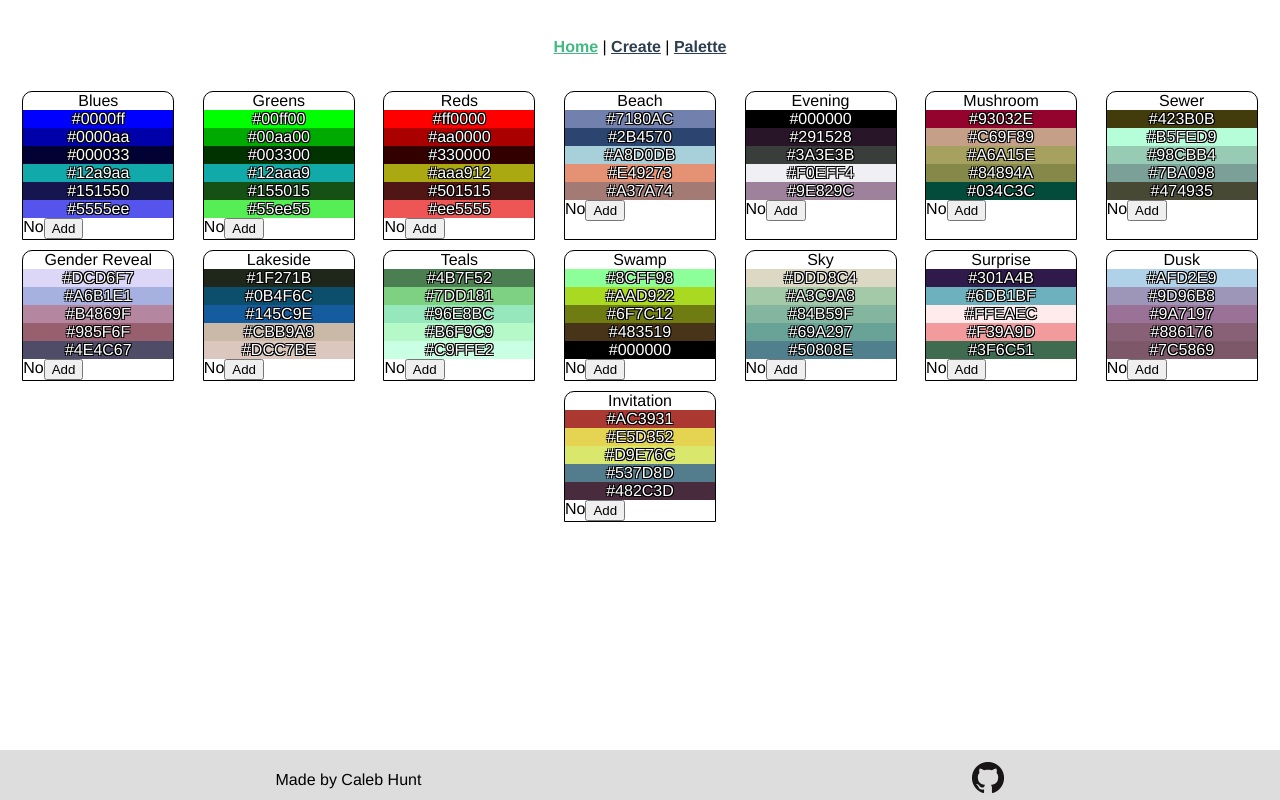
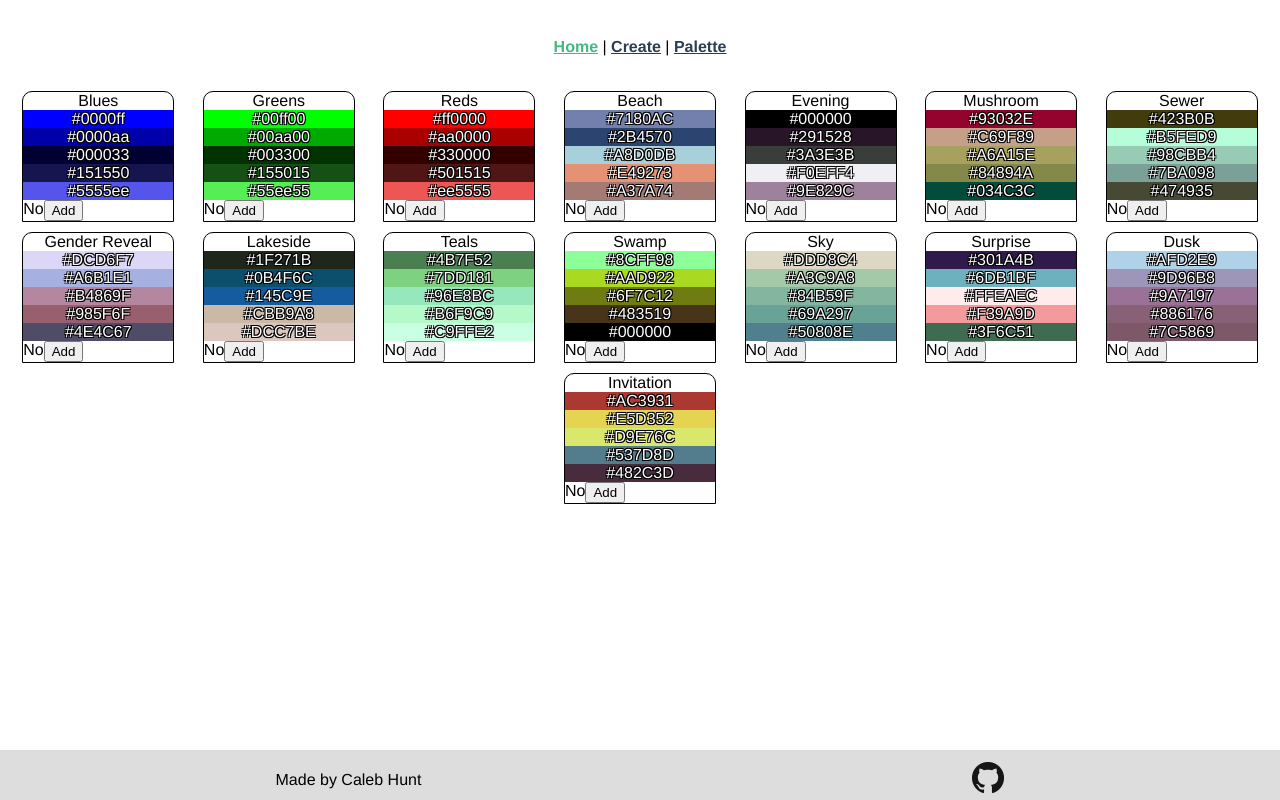
Before and after one commit to CalebJohnHunt/vue-creative, a Vue app: page / in a window 1280 px wide. Built offline with nearby package versions, Linux system fonts and the light colour scheme.

Commit message:
fix old data

```diff
--- a/src/mock-data.js
+++ b/src/mock-data.js
@@ -6,7 +6,6 @@ let mock = [{
         '#0000ff',
         '#0000aa',
         '#000033',
-        '#12a9aa',
         '#151550',
         '#5555ee',
     ]
@@ -18,7 +17,6 @@ let mock = [{
         '#00ff00',
         '#00aa00',
         '#003300',
-        '#12aaa9',
         '#155015',
         '#55ee55',
     ]
@@ -30,7 +28,6 @@ let mock = [{
         '#ff0000',
         '#aa0000',
         '#330000',
-        '#aaa912',
         '#501515',
         '#ee5555',
     ]
```
